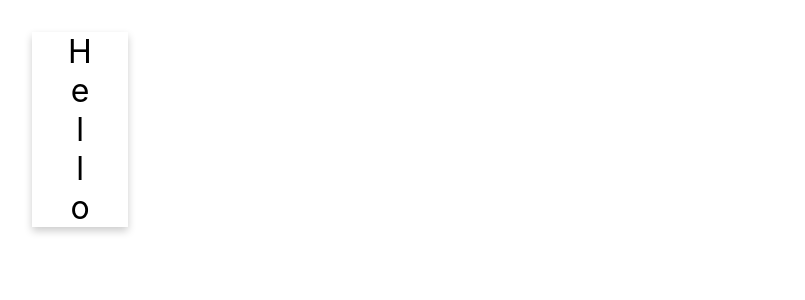
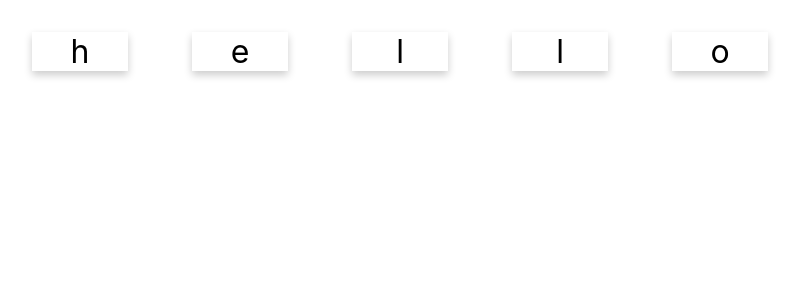
Before and after one commit to 6210110346/LabReact, a React (Create React App) app: page / in a window 1280 px wide. Shown: the top 300 px of the page, without its empty margins (0-805 px from the left). Built offline with nearby package versions, Linux system fonts and the light colour scheme.

Commit message:
5. Components & States

```diff
--- a/src/App.css
+++ b/src/App.css
@@ -7,3 +7,8 @@
     margin: 1em;
     user-select: none;
    }
+
+.activeCard {
+    color: red;
+    background: pink;
+}
--- a/src/App.js
+++ b/src/App.js
@@ -1,14 +1,11 @@
 import './App.css';
-import CharacterCard from './CharacterCard';
 
-const word = "Hello";
+import WordCard from './WordCard';
 function App() {
- return (
- <div className="card">
- {
- Array.from(word).map((c, i) => <CharacterCard value={c} key={i}/>)
- }
- </div>
- );
+  return (
+    <div>
+      <WordCard value="hello" />
+    </div>
+  );
 }
 export default App;
--- a/src/CharacterCard.js
+++ b/src/CharacterCard.js
@@ -1,6 +1,12 @@
-import React from 'react';
+import React, { useState } from 'react';
+
 export default function CharacterCard(props) {
- return (
- <div>{props.value}</div>
- )
+    const bool = false
+    const [active, setActive] = useState(bool);
+    const activate = () =>{setActive(!bool)}
+
+    const className = `card ${active ? 'activeCard': ''}`
+    return (
+        <div className={className} onClick={activate}>{props.value}</div>
+    )
 }
--- /dev/null
+++ b/src/WordCard.js
@@ -0,0 +1,9 @@
+import React from 'react';
+import CharacterCard from './CharacterCard';
+export default function WordCard(props){
+ return (
+ <div>
+{ Array.from(props.value).map((c, i) => <CharacterCard value={c} key={i}/>) }
+ </div>
+ );
+}
```
